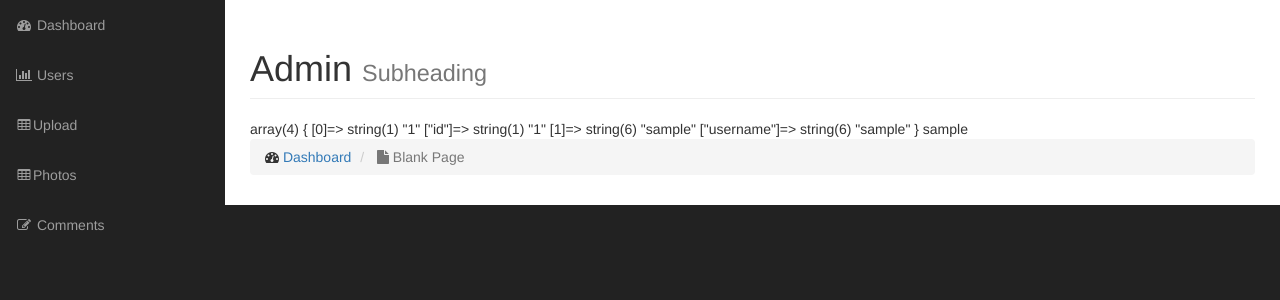
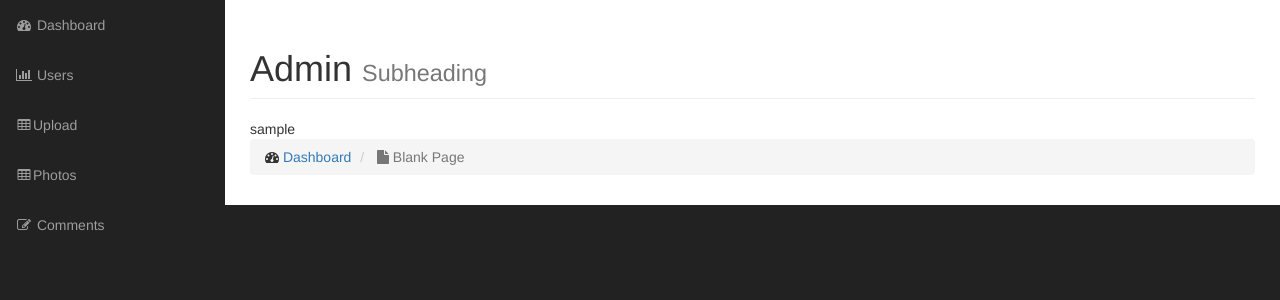
Before and after one commit to chokrihamza/photo_galary-project-with-php-oop, a PHP site: page /admin in a window 1280 px wide. Shown: the part 51-351 px from the top of the page. Run offline with PHP 8.4, Linux system fonts and the light colour scheme; tables that the repository leaves empty or names only in its code hold one stand-in row (values such as "Sample post"); grey boxes labelled with a size stand in for pictures from a placeholder-image service; some libraries are stand-ins or nearby versions.

Commit message:
the user class update

```diff
--- a/admin/includes/admin_content.php
+++ b/admin/includes/admin_content.php
@@ -9,11 +9,11 @@
 
       </h1>
       <?php
-          $sql="SELECT * FROM users WHERE id=1";
-      $result = $database->query($sql);
-      $user_found = mysqli_fetch_array($result);
-          var_dump($user_found);
-          echo $user_found['username'];
+      $user = new User();
+      $result_set = $user->find_all_users();
+      while ($row = mysqli_fetch_array($result_set)) {
+        echo $row['username'] . "</br>";
+      }
           ?>
       <ol class="breadcrumb">
         <li>
--- a/admin/includes/user.php
+++ b/admin/includes/user.php
@@ -6,7 +6,7 @@ class User
   public function find_all_users()
   {
     global $database;
-    $reslut_set = $database->query("SELECT * FROM users");
-    return $reslut_set;
+    $result_set = $database->query("SELECT * FROM users");
+    return $result_set;
   }
 }
```
